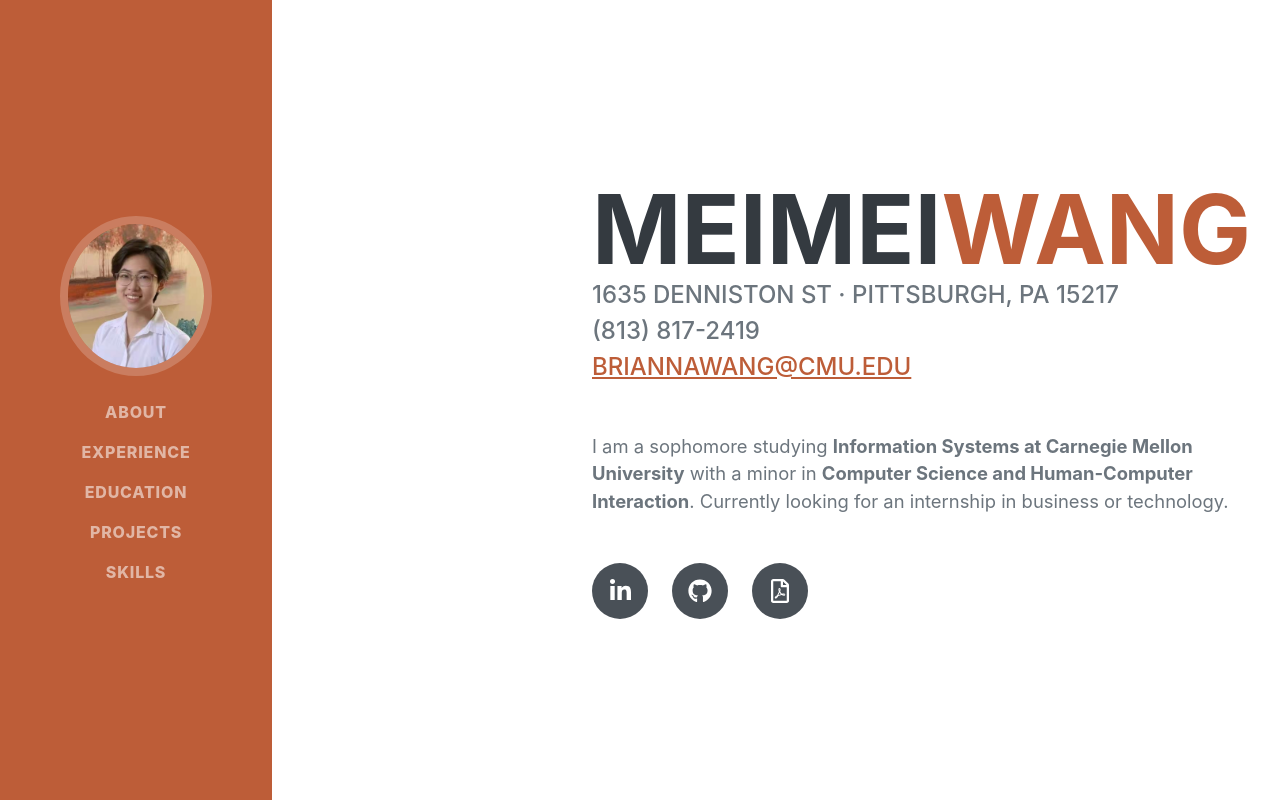
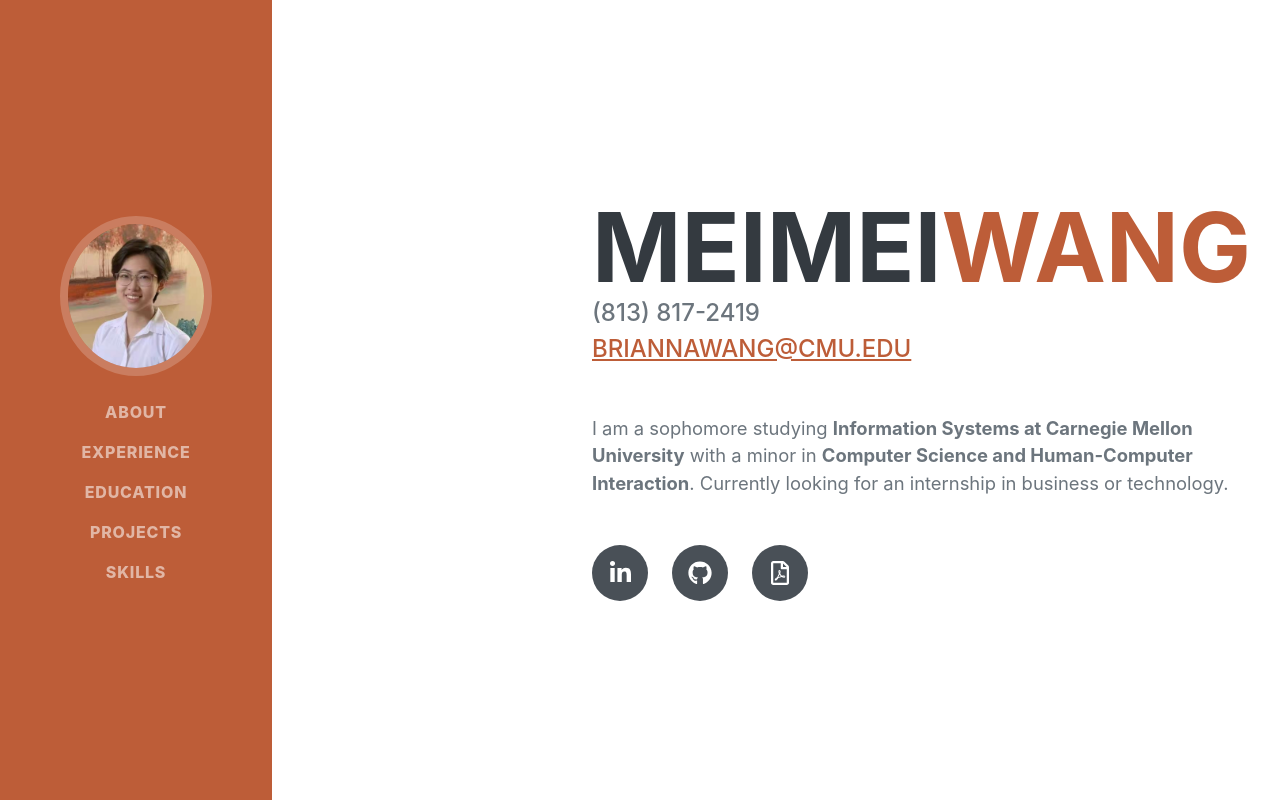
Before and after one commit to fruitsalad02/cv, a React (Create React App) app: page / in a window 1280 px wide. Shown: the top 800 px of the page. Built offline with nearby package versions, Linux system fonts and the light colour scheme; a web font is replaced by a local one.

Commit message:
removed address

```diff
--- a/src/About.js
+++ b/src/About.js
@@ -8,8 +8,6 @@
                         <span class="text-primary">Wang</span>
                     </h1>
                     <div class="subheading mb-5">
-                        1635 Denniston St · Pittsburgh, PA 15217
-                        <br />
                         (813) 817-2419
                         <br />
                         <a href="mailto:briannawang@cmu.edu">briannawang@cmu.edu</a>
```
